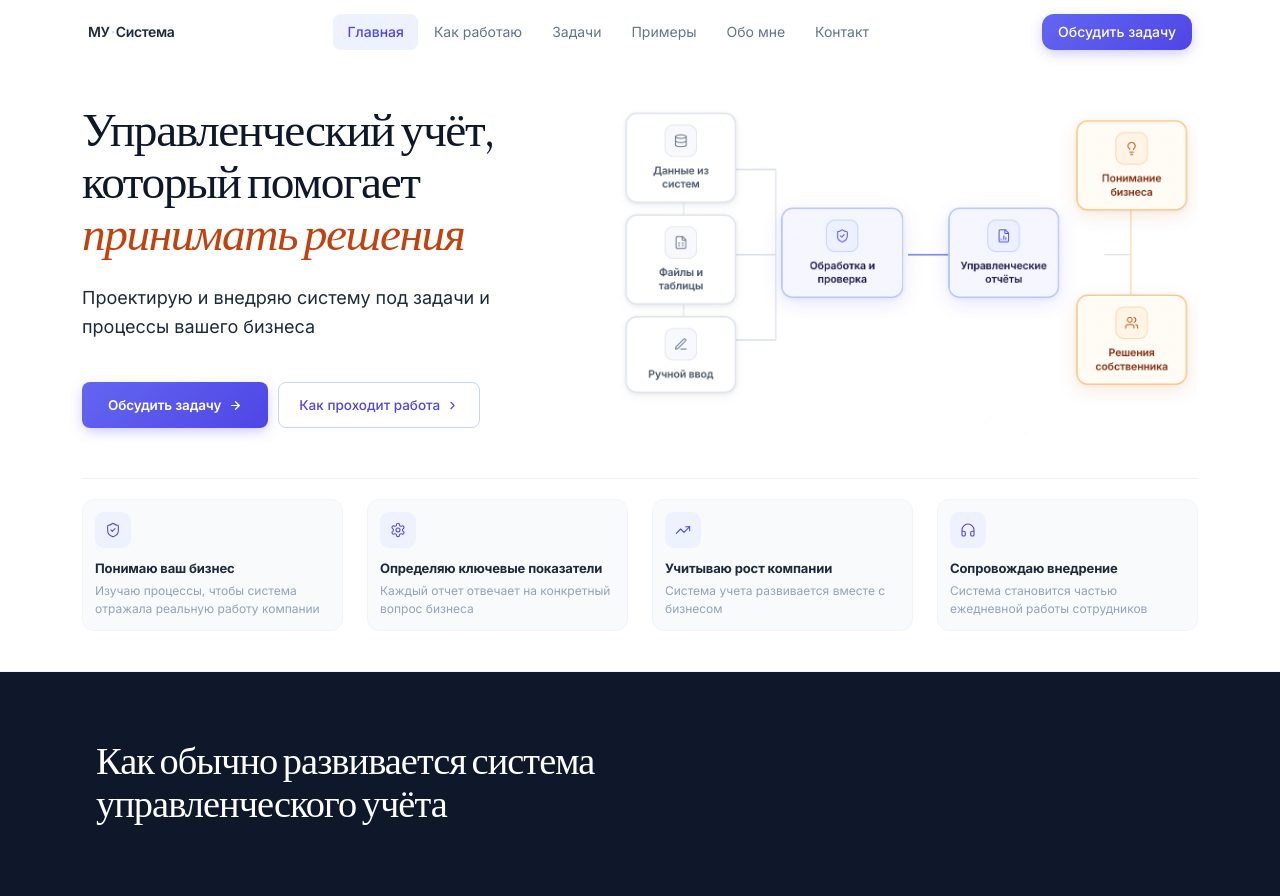
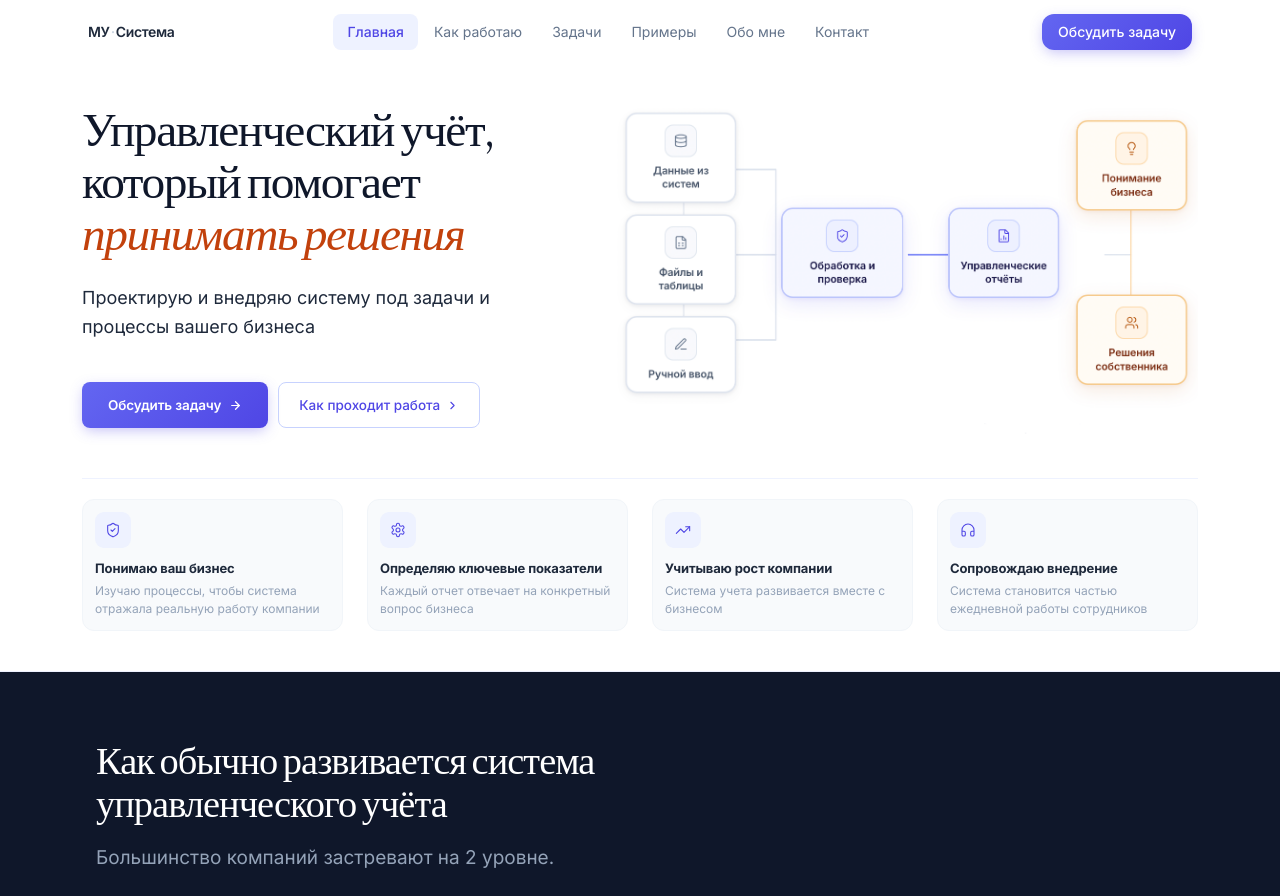
Before and after one commit to workdisk501-art/Uslugi, a React (Vite) app: page / in a window 1280 px wide. Shown: the top 896 px of the page. Built offline with nearby package versions, Linux system fonts and the light colour scheme.

Commit message:
Updated HomePage.tsx

```diff
--- a/src/pages/HomePage.tsx
+++ b/src/pages/HomePage.tsx
@@ -78,7 +78,7 @@ function MaturityMap() {
             Как обычно развивается система управленческого учёта
           </h2>
           <p style={{ fontSize: 19, frontWeight: 500, lineHeight: 1.65, color: '#94A3B8', maxWidth: 520, marginBottom: 72 }}>
-
+          Большинство компаний застревают на 2 уровне.
           </p>
         </FadeUp>
 
```
